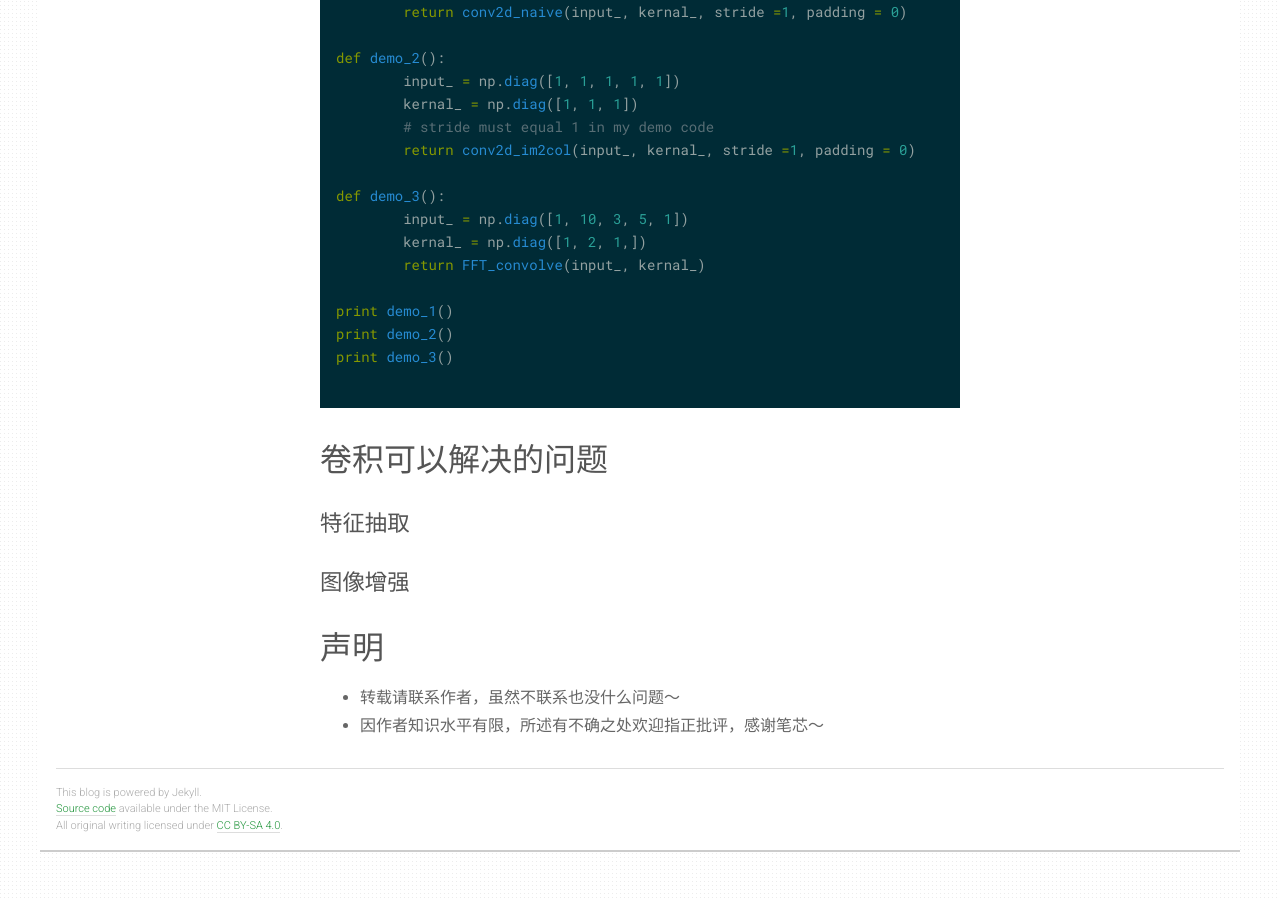
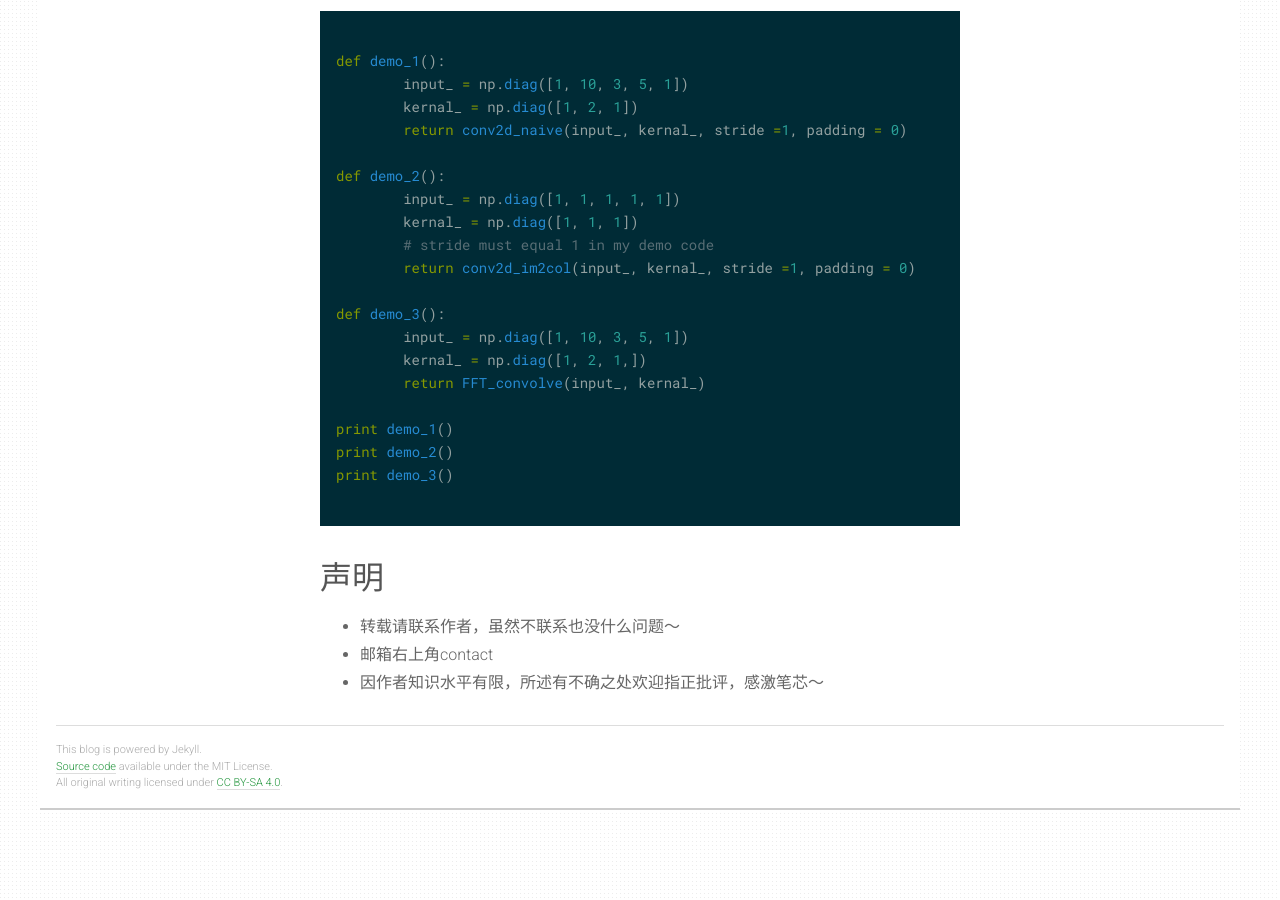
Before and after one commit to vincentweikey/vincentweikey.github.io, a Jekyll site: the page built from _posts/2018-10-05-understanding-convolution.md, in a window 1280 px wide and 900 px high, scrolled down 5283 px. Built offline with Jekyll 4.4.1, drawn with Linux system fonts in a browser that asks for light colours; after the commit the page ends 6141 px from its top, so only the background shows below that; some of the changed text lies outside the part shown.

````diff
--- a/_posts/2018-10-05-understanding-convolution.md
+++ b/_posts/2018-10-05-understanding-convolution.md
@@ -1,6 +1,6 @@
 ---
-title: 卷积神经网络 - 卷积01
-teaser: 本文简单介绍卷积基础概念，不同的卷积实现方式和原理，我对卷积的一些使用
+title: 卷积神经网络基本概念（卷积篇 01）
+teaser: 本文简单介绍卷积基础概念，不同的卷积实现方式和原理
 category: Computer Vision
 tags: [Theory,CNN]
 ---
@@ -100,7 +100,9 @@
 
 ### 2.3 代码实现（python 2.7 with numpy）
 
+### ------
 ### Talk is cheap show me the code !
+### ------
 
 ### 2.3.1 方法一: 滑动窗口实现
 
@@ -233,17 +235,9 @@
 ```
 
 ---
-
-# 卷积可以解决的问题
-
-### 特征抽取
-
-### 图像增强
+# 声明
+* 转载请联系作者，虽然不联系也没什么问题～
+* 邮箱右上角contact
+* 因作者知识水平有限，所述有不确之处欢迎指正批评，感激笔芯～
 
 ---
-
-# 声明
-* 转载请联系作者，虽然不联系也没什么问题～
-* 因作者知识水平有限，所述有不确之处欢迎指正批评，感谢笔芯～
-
----
````
